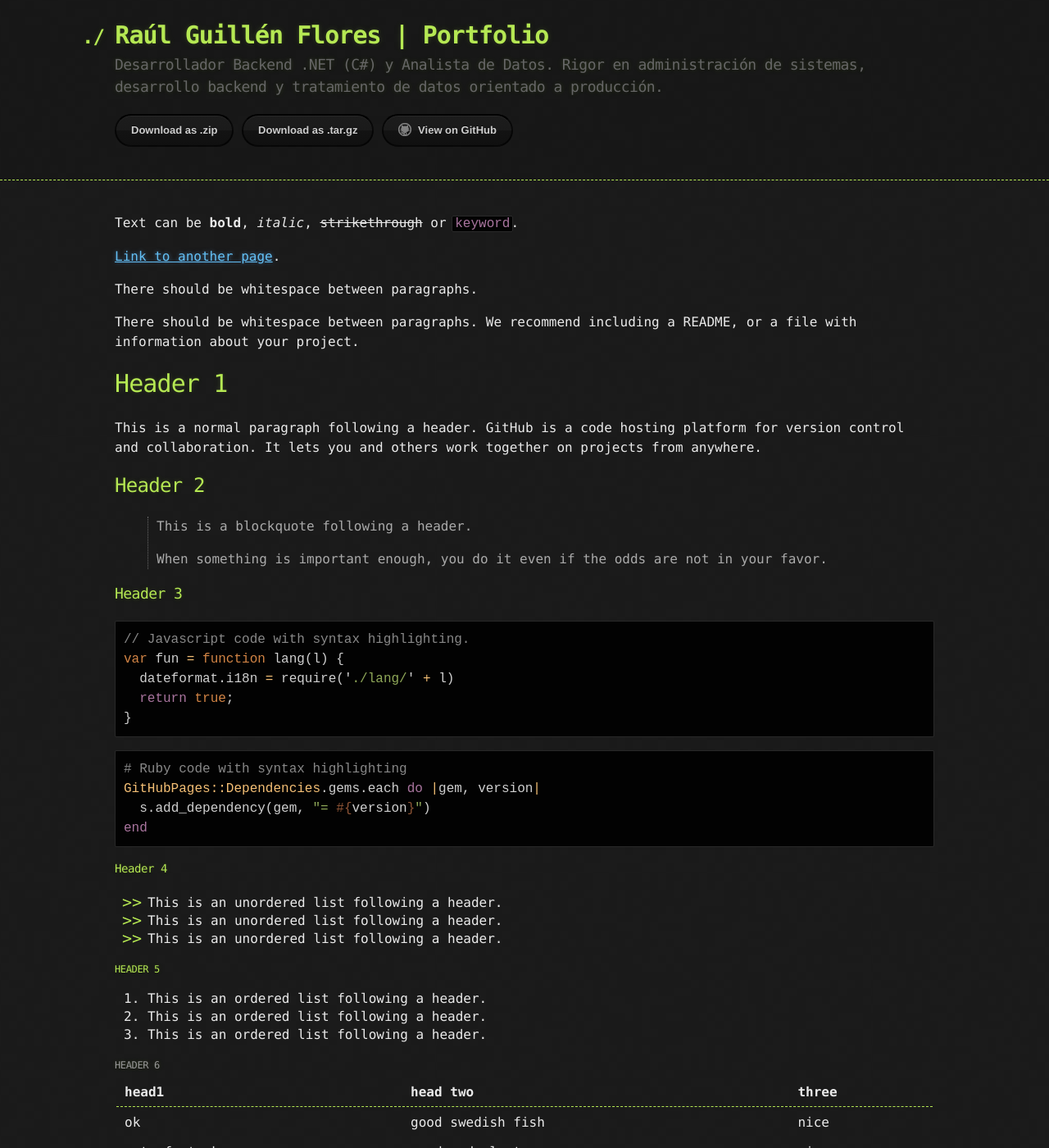
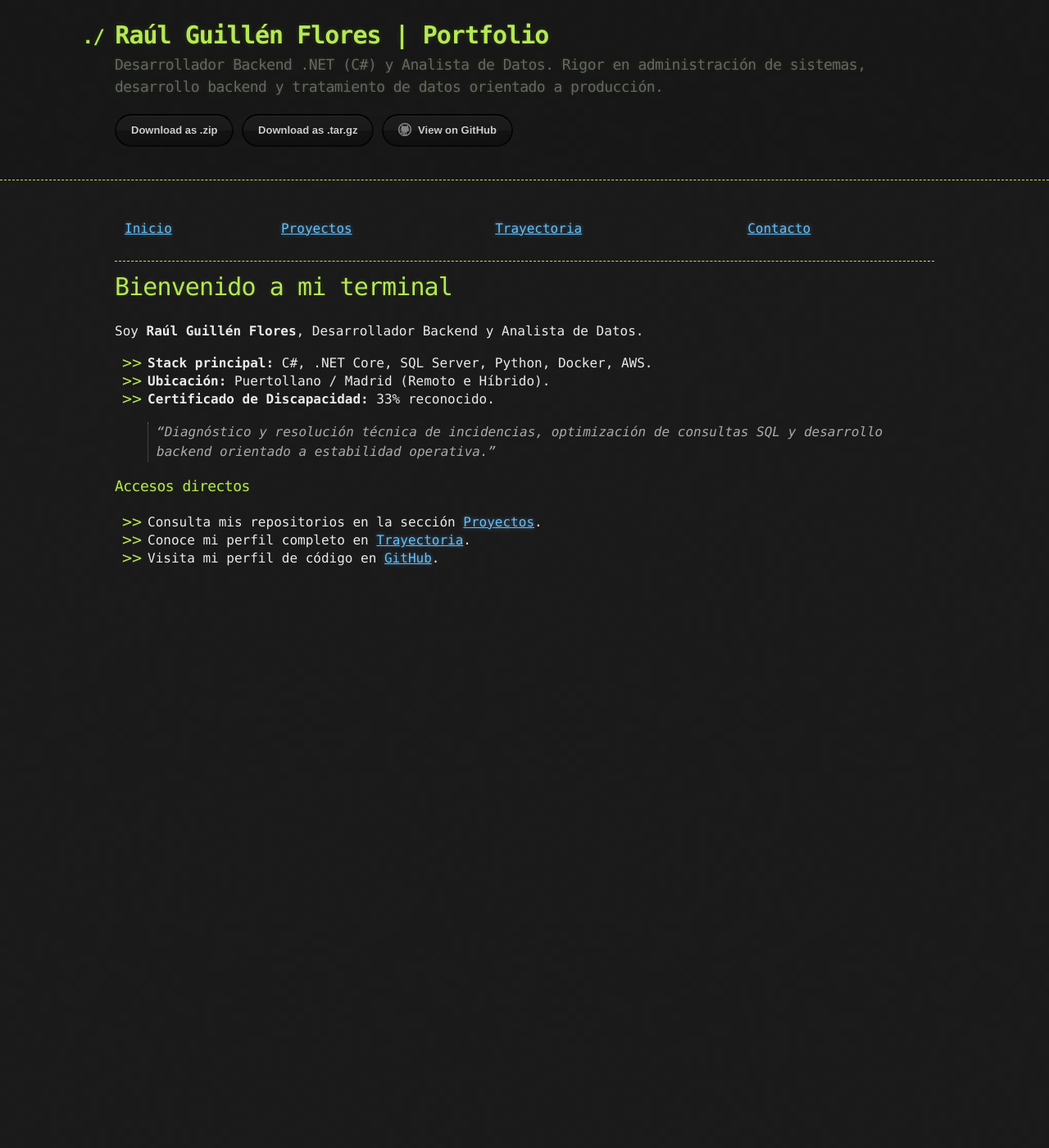
Before and after one commit to RualGF/RualGF.github.io, a Jekyll site: the page built from index.md, in a window 1280 px wide and 1400 px high. Shown: the whole window at 82% size. Built offline with Jekyll 4.4.1, drawn with Linux system fonts in a browser that asks for light colours; some of the changed text lies outside the part shown.

Commit message:
Update index.md with new content and links

````diff
--- a/index.md
+++ b/index.md
@@ -1,123 +1,23 @@
 ---
 layout: default
+title: Inicio
 ---
 
-Text can be **bold**, _italic_, ~~strikethrough~~ or `keyword`.
+[Inicio](index) | [Proyectos](proyectos) | [Trayectoria](trayectoria) | [Contacto](mailto:rualgf@gmail.com)
 
-[Link to another page](./another-page.html).
+---
 
-There should be whitespace between paragraphs.
+# Bienvenido a mi terminal
 
-There should be whitespace between paragraphs. We recommend including a README, or a file with information about your project.
+Soy **Raúl Guillén Flores**, Desarrollador Backend y Analista de Datos.
 
-# Header 1
+* **Stack principal:** C#, .NET Core, SQL Server, Python, Docker, AWS.
+* **Ubicación:** Puertollano / Madrid (Remoto e Híbrido).
+* **Certificado de Discapacidad:** 33% reconocido.
 
-This is a normal paragraph following a header. GitHub is a code hosting platform for version control and collaboration. It lets you and others work together on projects from anywhere.
+> *"Diagnóstico y resolución técnica de incidencias, optimización de consultas SQL y desarrollo backend orientado a estabilidad operativa."*
 
-## Header 2
-
-> This is a blockquote following a header.
->
-> When something is important enough, you do it even if the odds are not in your favor.
-
-### Header 3
-
-```js
-// Javascript code with syntax highlighting.
-var fun = function lang(l) {
-  dateformat.i18n = require('./lang/' + l)
-  return true;
-}
-```
-
-```ruby
-# Ruby code with syntax highlighting
-GitHubPages::Dependencies.gems.each do |gem, version|
-  s.add_dependency(gem, "= #{version}")
-end
-```
-
-#### Header 4
-
-*   This is an unordered list following a header.
-*   This is an unordered list following a header.
-*   This is an unordered list following a header.
-
-##### Header 5
-
-1.  This is an ordered list following a header.
-2.  This is an ordered list following a header.
-3.  This is an ordered list following a header.
-
-###### Header 6
-
-| head1        | head two          | three |
-|:-------------|:------------------|:------|
-| ok           | good swedish fish | nice  |
-| out of stock | good and plenty   | nice  |
-| ok           | good `oreos`      | hmm   |
-| ok           | good `zoute` drop | yumm  |
-
-### There's a horizontal rule below this.
-
-* * *
-
-### Here is an unordered list:
-
-*   Item foo
-*   Item bar
-*   Item baz
-*   Item zip
-
-### And an ordered list:
-
-1.  Item one
-1.  Item two
-1.  Item three
-1.  Item four
-
-### And a nested list:
-
-- level 1 item
-  - level 2 item
-  - level 2 item
-    - level 3 item
-    - level 3 item
-- level 1 item
-  - level 2 item
-  - level 2 item
-  - level 2 item
-- level 1 item
-  - level 2 item
-  - level 2 item
-- level 1 item
-
-### Small image
-
-![Octocat](https://github.githubassets.com/images/icons/emoji/octocat.png)
-
-### Large image
-
-![Branching](https://guides.github.com/activities/hello-world/branching.png)
-
-
-### Definition lists can be used with HTML syntax.
-
-<dl>
-<dt>Name</dt>
-<dd>Godzilla</dd>
-<dt>Born</dt>
-<dd>1952</dd>
-<dt>Birthplace</dt>
-<dd>Japan</dd>
-<dt>Color</dt>
-<dd>Green</dd>
-</dl>
-
-```
-Long, single-line code blocks should not wrap. They should horizontally scroll if they are too long. This line should be long enough to demonstrate this.
-```
-
-```
-The final element.
-```
+### Accesos directos
+* Consulta mis repositorios en la sección [Proyectos](proyectos).
+* Conoce mi perfil completo en [Trayectoria](trayectoria).
+* Visita mi perfil de código en [GitHub](https://github.com/RualGF).
````
